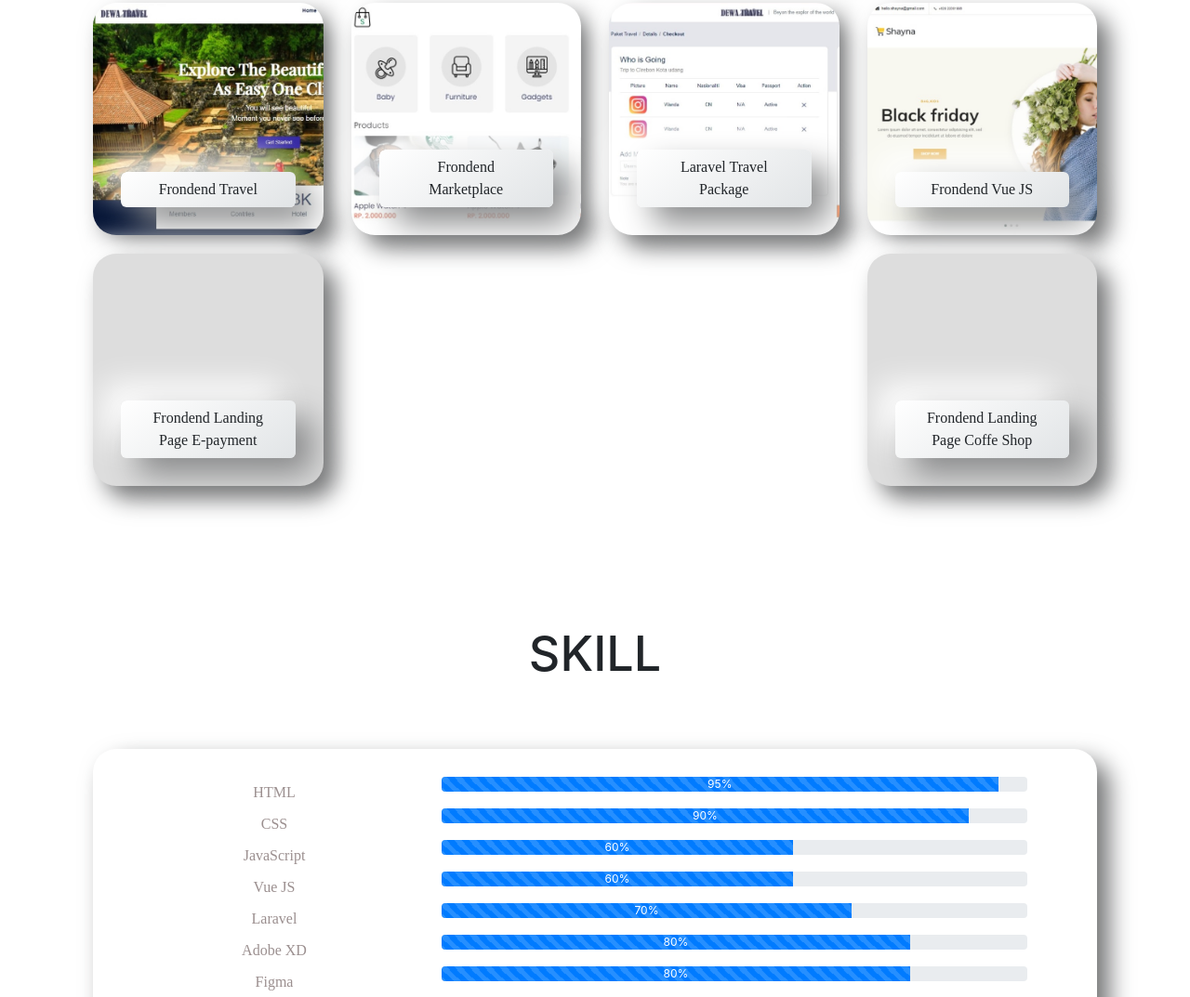
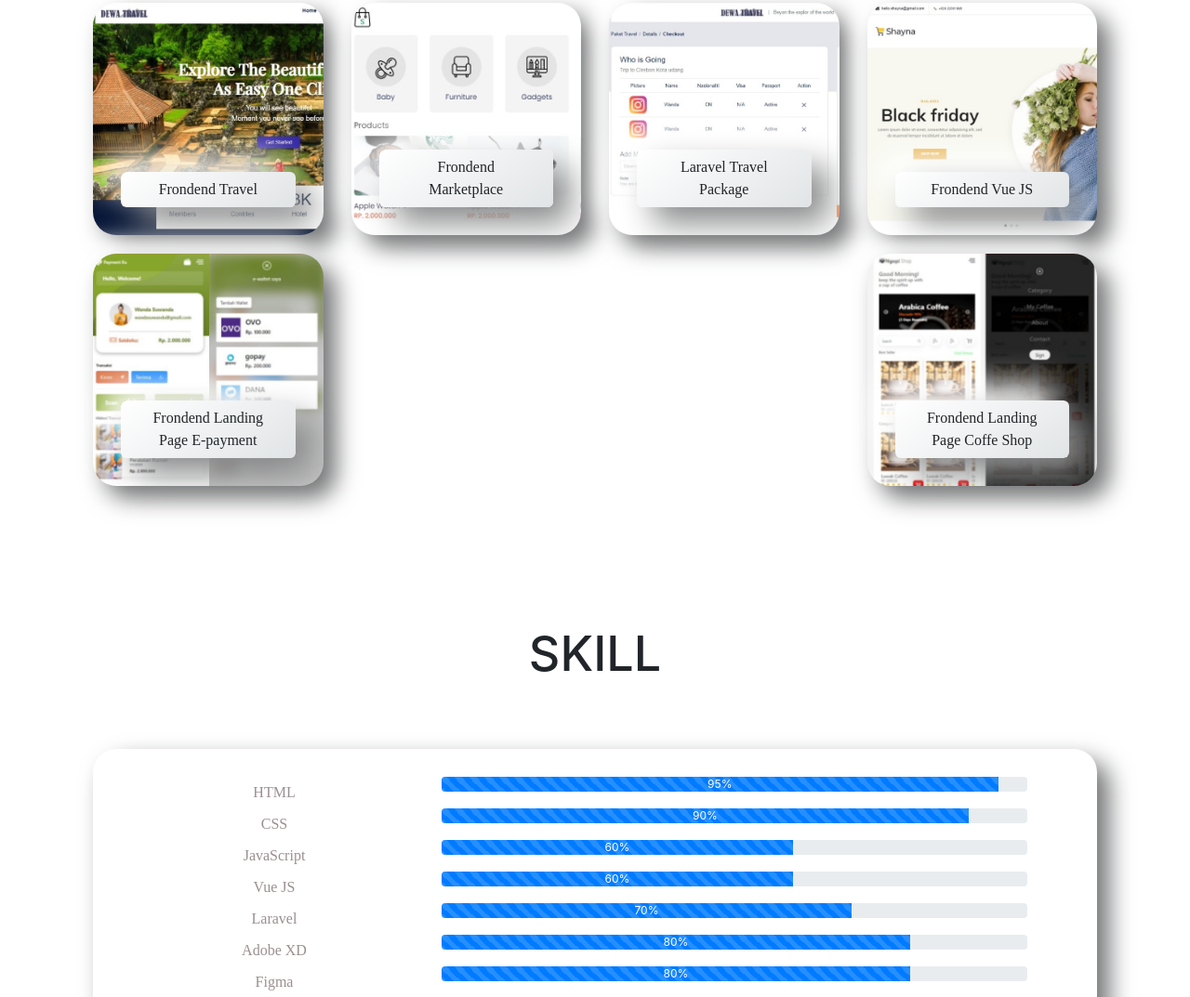
Before and after one commit to wanda101/portofolioku, a plain HTML site: page index.html in a window 1280 px wide. Shown: the part 1498-2571 px from the top of the page at 93% size. Drawn offline with nearby package versions, Linux system fonts and the light colour scheme; a web font is replaced by a local one.

Commit message:
tambah gambar

```diff
--- a/index.html
+++ b/index.html
@@ -157,7 +157,7 @@
                 </div>
               </div>
               <div class="col-sm-6 col-md-4 col-lg-3">
-                <div class="card-isi text-center d-flex flex-column" style="background-image: url('');">
+                <div class="card-isi text-center d-flex flex-column" style="background-image: url('assets/img/e-pay.jpeg');">
                   <div class="tombol-isi mt-auto">
                     <a target="blank" href="https://eloquent-goldwasser-24fbfc.netlify.app/" class="btn btn-tombol px-4">
                       Frondend Landing Page E-payment
@@ -166,7 +166,7 @@
                 </div>
               </div>
               <div class="col-sm-6 col-md-4 col-lg-3">
-                <div class="card-isi text-center d-flex flex-column" style="background-image: url('');">
+                <div class="card-isi text-center d-flex flex-column" style="background-image: url('assets/img/coffee.jpeg');">
                   <div class="tombol-isi mt-auto">
                     <a target="blank" href="https://app.netlify.com/sites/cocky-euclid-25d623/overview" class="btn btn-tombol px-4">
                       Frondend Landing Page Coffe Shop
```
Also changed, not shown: assets/img/e-pay.jpeg (renamed from assets/img/WhatsApp Image 2020-10-20 at 21.15.25 (1).jpeg).
